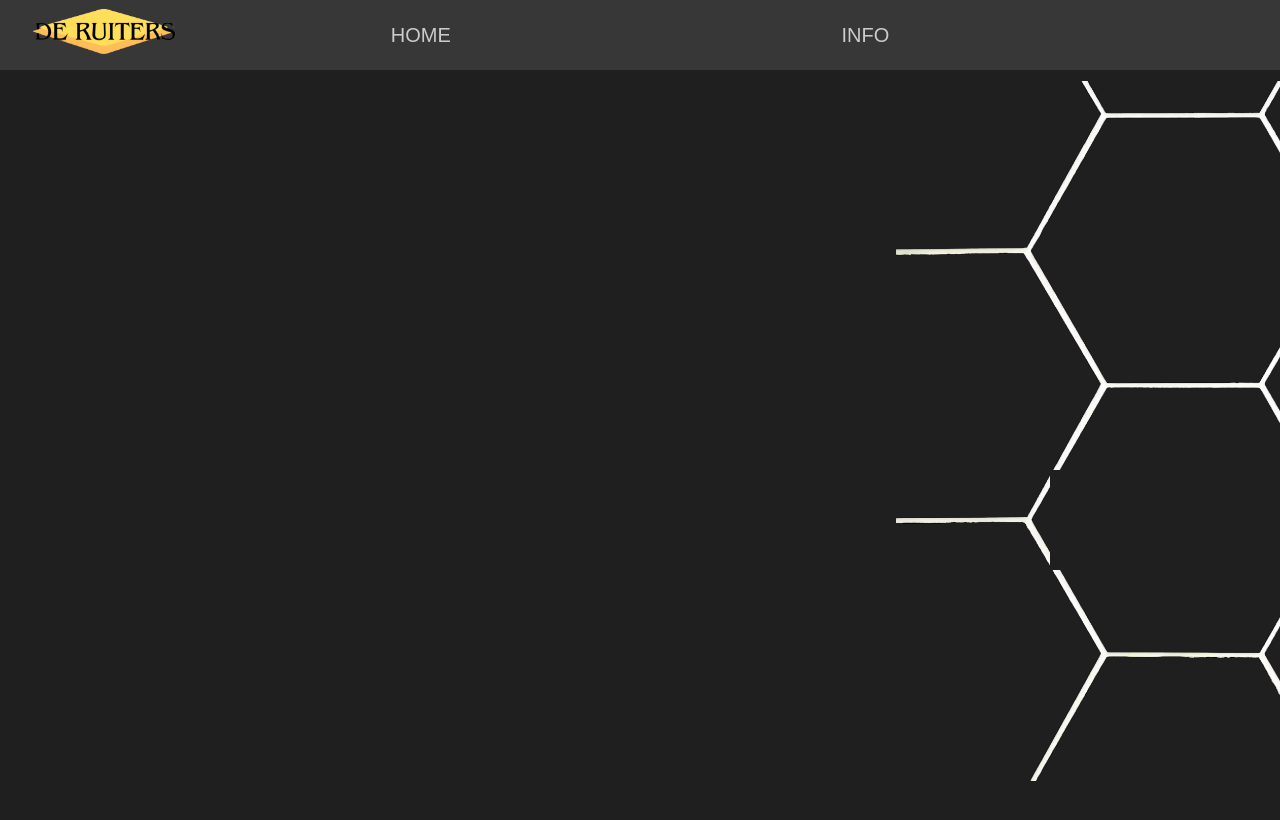
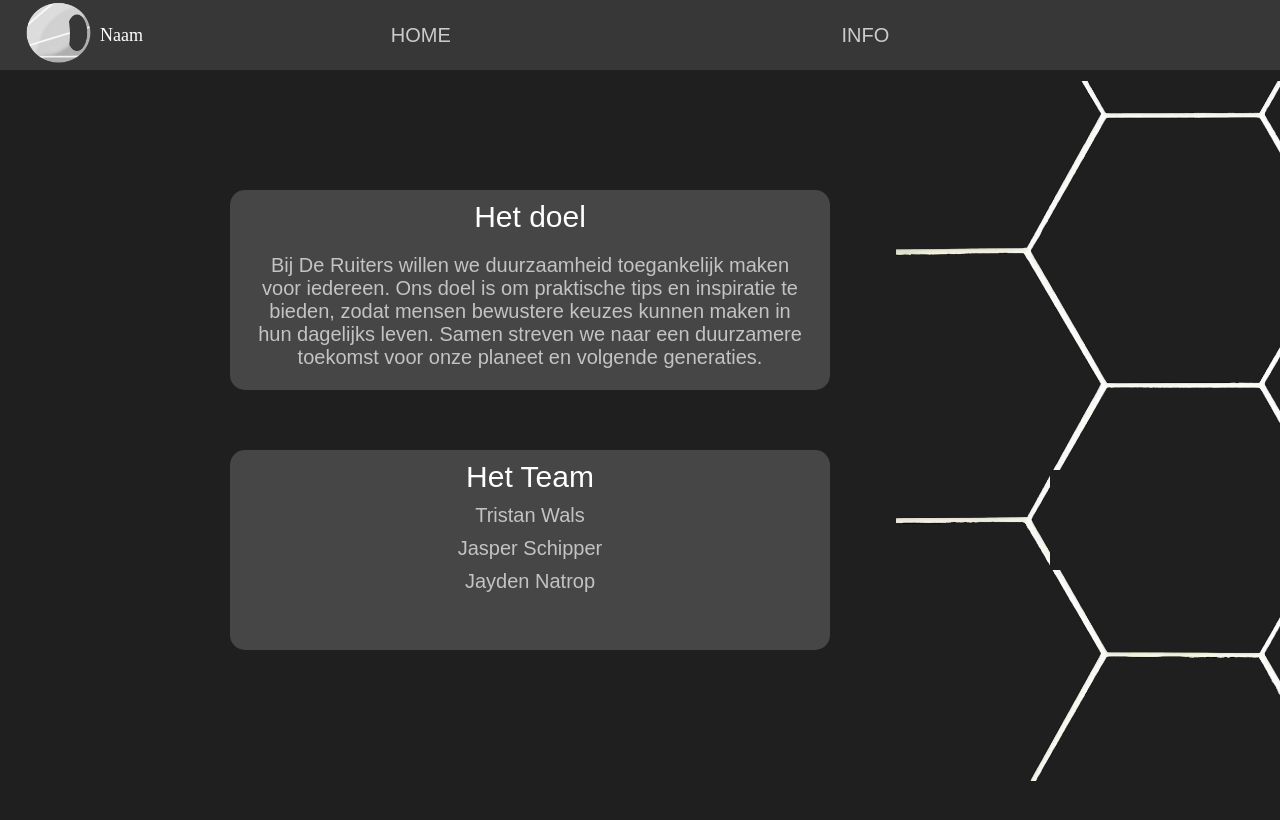
Before and after one commit to Kamerplant1/DuurzaamHuis, a plain HTML site: page info.html in a window 1280 px wide. Shown: the top 820 px of the page. Drawn offline with Linux system fonts and the light colour scheme.

Commit message:
2de sigma push

```diff
--- a/css/style.css
+++ b/css/style.css
@@ -16,18 +16,28 @@ body {
 .infoOverflow {
     overflow: hidden;
 }
-.hexagonKiller{
-    width: 100px;
-    height: 100px;
+
+.hexagonKiller {
+    width: 10rem;
+    height: 10rem;
     background: #1F1F1F;
     position: absolute;
-    margin-left: 1050px;
-    margin-top: 400px;
+    margin-left: 105rem;
+    margin-top: 40rem;
 }
 
 header img {
     position: absolute;
     margin-top: -8.5rem;
+    scale: 70%;
+}
+
+header p{
+    position: absolute;
+    color: white;
+    margin-top: -70px;
+    margin-left: 100px;
+    font-size: large;
 }
 
 header :not(img) {
@@ -35,24 +45,27 @@ header :not(img) {
     align-items: center;
     justify-content: space-evenly;
     background: #373737;
-    height: 70px;
+    height: 7rem;
 }
-.headerText{
-    color:  rgb(203, 203, 203);
+
+.headerText {
+    color: rgb(203, 203, 203);
     text-decoration: none;
-    font-size: 20px;
+    font-size: 2rem;
     font-family: sans-serif;
 }
-.headerText:hover{
-color: white;
+
+.headerText:hover {
+    color: white;
 }
-.headerText:active{
-color: rgb(152, 152, 152);
+
+.headerText:active {
+    color: rgb(152, 152, 152);
 }
 
 ul {
     list-style: none;
-    font-size: 30px;
+    font-size: 3rem;
 }
 
 li {
@@ -60,30 +73,32 @@ li {
 }
 
 header img {
-    height: 100px;
+    height: 10rem;
     position: absolute;
 }
 
 body>img {
     margin-top: 10.1vh;
     margin-left: 70vw;
-    height: 700px;
+    height: 70rem;
     position: absolute;
 }
 
 .rectangle {
     height: 25rem;
     width: 44rem;
-    border-radius: 15px;
+    border-radius: 1.5rem;
     background: rgb(203, 203, 203);
-    margin-top: 20px;
+    margin-top: 2rem;
 }
-.rectangle:hover{
+
+.rectangle:hover {
     transform: scale(102%);
     transition: 0.5s;
 }
-.rectangle:not(:hover){
-    transform:scale(100%);
+
+.rectangle:not(:hover) {
+    transform: scale(100%);
     transition-duration: 0.5s;
 }
 
@@ -96,13 +111,15 @@ body>img {
     margin-top: 5rem;
 }
 
-.rectangle p{
+.rectangle p {
     font-size: 2rem;
 }
-.grafiek p{
+
+.grafiek p {
     font-size: 2rem;
 }
-.witscherm{
+
+.witscherm {
     background: rgb(203, 203, 203);
     width: 100%;
     height: 65vh;
@@ -112,27 +129,30 @@ body>img {
     justify-content: space-evenly;
     align-items: center;
 }
-.grafiek{
+
+.grafiek {
     background: rgb(247, 247, 247);
     height: 35rem;
     width: 45rem;
-    border-radius: 15px;
+    border-radius: 1.5rem;
 }
-footer{
+
+footer {
     height: 10vh;
     width: 100%;
     background: #373737;
     position: absolute;
     margin-top: 67.5rem;
 }
-.clockOutline{
+
+.clockOutline {
     background: gray;
     display: flex;
     justify-content: flex-end;
     margin-left: 141rem;
     margin-top: 0.5rem;
     height: 2rem;
-    font-size: 30px;
+    font-size: 3rem;
     position: fixed;
     color: white;
     font-family: Arial, Helvetica, sans-serif;
@@ -140,9 +160,74 @@ footer{
     border-radius: 0.3rem;
     padding: 1rem;
 }
-.clockOutline img{
-scale: 150%;
+
+.clockOutline img {
+    scale: 150%;
 }
-.clockOutline span{
-margin-left: 0.3rem;
+
+.clockOutline span {
+    margin-left: 0.3rem;
 }
+
+.weather-day {
+    border: 0.1rem solid #ccc;
+    padding: 1rem;
+    border-radius: 1rem;
+    margin: 1rem;
+    display: inline-block;
+}
+
+.infoBackground {
+    width: 60rem;
+    height: 20rem;
+    background: rgb(70, 70, 70);
+    border-radius: 1.5rem;
+    position: absolute;
+    margin-top: 12rem;
+    margin-left: 23rem;
+}
+
+.infoBackground h1 {
+    font-family: sans-serif;
+    font-size: 3rem;
+    color: rgb(255, 255, 255);
+    font-weight: 100;
+    text-align: center;
+    margin-top: 1rem;
+}
+
+.infoBackground p {
+    font-family: sans-serif;
+    font-size: 2rem;
+    color: rgb(195, 195, 195);
+    font-weight: 100;
+    text-align: center;
+    padding: 2rem;
+}
+
+.infoBackgroundTeam {
+    width: 60rem;
+    height: 20rem;
+    background: rgb(70, 70, 70);
+    border-radius: 1.5rem;
+    position: absolute;
+    margin-top: 38rem;
+    margin-left: 23rem;
+}
+
+.infoBackgroundTeam h1 {
+    font-family: sans-serif;
+    font-size: 3rem;
+    color: rgb(255, 255, 255);
+    font-weight: 100;
+    text-align: center;
+    margin-top: 1rem;
+}
+.infoBackgroundTeam li{
+    font-family: sans-serif;
+    font-size: 2rem;
+    color: rgb(195, 195, 195);
+    font-weight: 100;
+    text-align: center;
+margin-top: 1rem;
+}
--- a/info.html
+++ b/info.html
@@ -8,6 +8,7 @@
     <script src="js/main.js" defer></script>
     <title>Home Page</title>
 </head>
+
 <body class="infoOverflow">
     <img src="img/Adobe Express - file.png" alt="">
     <header>
@@ -16,9 +17,26 @@
             <li><a href="index.html" class="headerText">HOME</a></li>
             <li><a href="info.html" class="headerText">INFO</a></li>
         </ul>
-        <img src="img/logo.png" alt="logo van ons bedrijf">
+        <img src="img/logo2.png" alt="logo van ons bedrijf">
+        <p>Naam</p>
     </header>
 
+    <div class="infoBackground">
+        <h1>Het doel</h1>
+        <p>Bij De Ruiters willen we duurzaamheid toegankelijk maken voor iedereen. Ons doel is om praktische tips en
+            inspiratie te bieden, zodat mensen bewustere keuzes kunnen maken in hun dagelijks leven. Samen streven we
+            naar een duurzamere toekomst voor onze planeet en volgende generaties.</p>
+    </div>
+    <div class="infoBackgroundTeam">
+        <h1>Het Team</h1>
+        <ul>
+            <li>Tristan Wals</li>
+            <li>Jasper Schipper</li>
+            <li>Jayden Natrop</li>
+        </ul>
+    </div>
+
     <div class="hexagonKiller"></div>
-</div>
+    </div>
+
 </html>
--- a/js/main.js
+++ b/js/main.js
@@ -1,3 +1,6 @@
+console.log("JS is geladen");
+
+
 function updateTime() {
     const now = new Date();
 
```
Also changed, not shown: index.html (+3 -1 lines), img/logo2.png (added).
